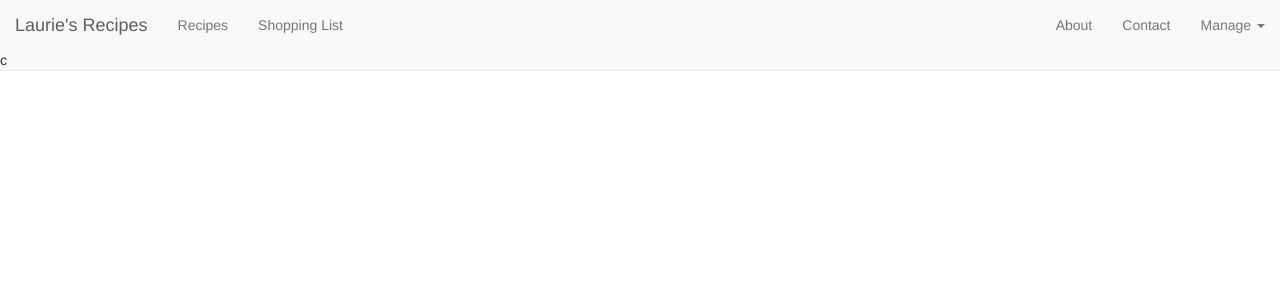
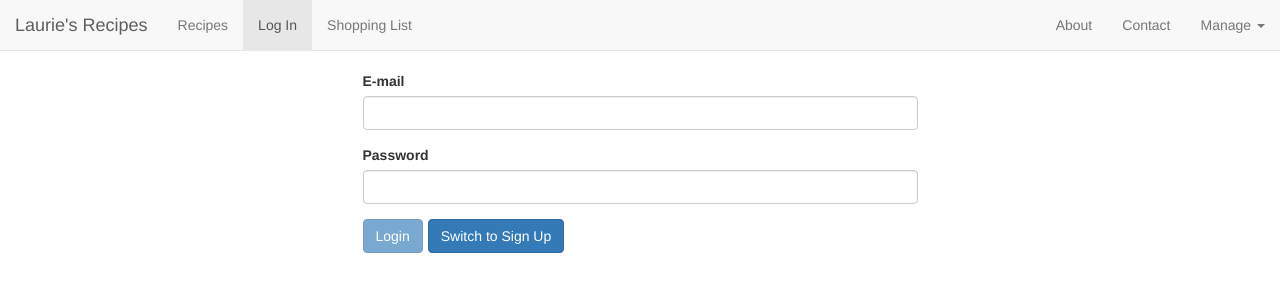
Before and after one commit to laurieroy/Angular9-Recipe-Shopping-List, an Angular app: page /auth in a window 1280 px wide. Before the commit this address led to /. Shown: the top 300 px of the page. Built offline with nearby package versions, Linux system fonts and the light colour scheme.

Commit message:
add auth

```diff
--- a/src/app/app-routing.module.ts
+++ b/src/app/app-routing.module.ts
@@ -1,5 +1,6 @@
 import { NgModule } from '@angular/core';
 import { RouterModule, Routes } from '@angular/router';
+import { AuthComponent } from './auth/auth.component';
 
 import { BookComponent } from './book/book.component';
 import { RecipeDetailComponent } from './book/recipe-detail/recipe-detail.component';
@@ -21,6 +22,7 @@ const appRoutes: Routes = [
   {path: 'sList', component: ShoppingListComponent, children: [
     {path: ':id/edit', component: ShoppingListEditComponent}
   ] },
+  { path: 'auth', component: AuthComponent}
 ];
 
 @NgModule({
--- a/src/app/app.module.ts
+++ b/src/app/app.module.ts
@@ -19,10 +19,13 @@ import { AppRoutingModule } from './app-routing.module';
 import { RecipeLandingComponent } from './book/recipe-landing/recipe-landing.component';
 import { RecipeEditComponent } from './book/recipe-edit/recipe-edit.component';
 import { RecipeService } from './book/recipe.service';
+import { AuthComponent } from './auth/auth.component';
+import { LoadingSpinnerComponent } from './shared/loading-spinner/loading-spinner.component';
 
 @NgModule({
   declarations: [
     AppComponent,
+    AuthComponent,
     HomeComponent,
     BookComponent,
     DropdownDirective,
@@ -35,6 +38,7 @@ import { RecipeService } from './book/recipe.service';
     RecipeListEditComponent,
     ShoppingListComponent,
     ShoppingListEditComponent,
+    LoadingSpinnerComponent,
   ],
   imports: [
     AppRoutingModule,
--- /dev/null
+++ b/src/app/auth/auth.component.html
@@ -0,0 +1,47 @@
+<div class="row">
+  <div class="col-xs-12 col-md-6 col-md-offset-3">
+    <div class="alert alert-danger" *ngIf="error">
+      <p>{{ error }}</p>
+    </div>
+    <div *ngIf="isLoading">
+      <app-loading-spinner></app-loading-spinner>
+    </div>
+    <form #authForm = "ngForm" (ngSubmit)="onSubmit(authForm)" *ngIf="!isLoading">
+      <div class="form-group">
+        <label for="email">E-mail</label>
+        <input
+          type="email"
+          name="email"
+          id="email"
+          class="form-control"
+          required
+          email
+          ngModel>
+      </div>
+      <div class="form-group">
+        <label for="password">Password</label>
+        <input
+          type="password"
+          name="password"
+          id="password"
+          required
+          minlength="6"
+          ngModel
+          class="form-control">
+      </div>
+      <div class="btn-toolbar">
+        <button
+          [disabled]="!authForm.valid"
+          class="btn btn-primary"
+          type="submit"
+          >{{ isLoginMode ? 'Login' : 'Sign Up' }}</button>
+
+        <button
+          class="btn btn-primary"
+          (click)="onSwitchMode()"
+          type="button"
+          >Switch to {{ isLoginMode ? 'Sign Up' : 'Login'}}</button>
+      </div>
+    </form>
+  </div>
+</div>
--- /dev/null
+++ b/src/app/auth/auth.component.ts
@@ -0,0 +1,53 @@
+import { Component } from '@angular/core';
+import { NgForm } from '@angular/forms';
+import { Router } from '@angular/router';
+import { Observable } from 'rxjs';
+import { AuthResponseData, AuthService } from './auth.service';
+
+@Component({
+  selector: 'app-auth',
+  templateUrl: './auth.component.html',
+})
+export class AuthComponent {
+  isLoginMode = true;
+  isLoading = false;
+  error: string = null;
+  constructor(private authService: AuthService, private router: Router) {}
+  onSwitchMode() {
+    this.isLoginMode = !this.isLoginMode;
+  }
+
+  onSubmit(form: NgForm) {
+    if (!form.valid) {
+      return;
+    }
+    const email = form.value.email;
+    const password = form.value.password;
+
+    let authObs: Observable<AuthResponseData>;
+
+    this.isLoading = true;
+    if (this.isLoginMode) {
+      authObs = this.authService.login(email, password);
+    } else {
+      authObs = this.authService.signup(email, password);
+    }
+
+    authObs.subscribe(
+      resData => {
+        console.log(resData);
+        this.isLoading = false;
+        this.router.navigate(['/recipes']);
+      }, errorMessage => {
+        console.log(errorMessage);
+        this.error = errorMessage;
+        this.isLoading = false;
+      });
+
+    form.reset();
+  }
+
+  signup() {
+
+  }
+}
--- /dev/null
+++ b/src/app/auth/auth.service.ts
@@ -0,0 +1,98 @@
+import { HttpClient, HttpErrorResponse } from '@angular/common/http';
+import { Injectable } from '@angular/core';
+import { Subject, throwError } from 'rxjs';
+import { catchError, tap } from 'rxjs/operators';
+import { User } from './user.model';
+
+export interface AuthResponseData {
+  idToken: string;
+  email: string;
+  refreshToken: string;
+  expiresIn: string;
+  localId: string;
+  registered: boolean;
+}
+
+@Injectable({ providedIn: 'root' })
+export class AuthService {
+  user = new Subject<User>();
+
+  constructor(private http: HttpClient) {}
+  signup(email: string, password: string) {
+    return this.http
+      .post<AuthResponseData>(
+        'https://identitytoolkit.googleapis.com/v1/accounts:signUp?key=AIzaSyAhfkWDlE7WlSwEu1QkCcVU-6i1bH5M20U',
+        {
+          email,
+          password,
+          returnSecureToken: true,
+        }
+      )
+      .pipe(
+        catchError(this.handleError),
+        tap((resData) => {
+          this.handleAuthentication(
+            resData.email,
+            resData.localId,
+            resData.idToken,
+            +resData.expiresIn
+          );
+        })
+      );
+  }
+
+  private handleAuthentication(
+    email: string,
+    userId: string,
+    token: string,
+    expiresIn: number
+  ) {
+    const expirationDate = new Date(new Date().getTime() + expiresIn * 1000);
+    const user = new User(email, userId, token, expirationDate);
+    this.user.next(user);
+  }
+
+  login(email: string, password: string) {
+    return this.http
+      .post<AuthResponseData>(
+        'https://identitytoolkit.googleapis.com/v1/accounts:signInWithPassword?key=AIzaSyAhfkWDlE7WlSwEu1QkCcVU-6i1bH5M20U',
+        {
+          email,
+          password,
+          returnSecureToken: true,
+        }
+      )
+      .pipe(catchError(this.handleError),
+        tap((resData) => {
+          this.handleAuthentication(
+            resData.email,
+            resData.localId,
+            resData.idToken,
+            +resData.expiresIn
+          );
+        })
+      );
+  }
+
+  private handleError(errorRes: HttpErrorResponse) {
+    let errorMessage = 'An unknown error occurred!';
+    if (!errorRes.error || !errorRes.error.error) {
+      return throwError(errorMessage);
+    }
+    // give some use cases to practice using a switch, but better to leave a general error code
+    switch (errorRes.error.error.message) {
+      case 'EMAIL_EXISTS':
+        errorMessage =
+          'This email address is already in use by another account.';
+        break;
+      case 'OPERATION_NOT_ALLOWED':
+        errorMessage = 'Password sign-in is disabled for this project.';
+        break;
+      case 'TOO_MANY_ATTEMPTS_TRY_LATER':
+        errorMessage =
+          'We have blocked all requests from this device due to unusual activity. Try again later.';
+        break;
+    }
+    return throwError(errorMessage);
+  }
+}
--- /dev/null
+++ b/src/app/auth/user.model.ts
@@ -0,0 +1,17 @@
+export class User {
+  constructor(
+    public email: string,
+    public id: string,
+    private _token: string,
+    private _tokenExpirationDate: Date
+  ) {}
+
+
+  public get token() : string {
+    if (!this._tokenExpirationDate || new Date() > this._tokenExpirationDate) {
+      return null;
+    }
+    return this._token;
+  }
+
+}
--- a/src/app/book/recipe-edit/recipe-edit.component.html
+++ b/src/app/book/recipe-edit/recipe-edit.component.html
@@ -2,7 +2,7 @@
   <div class="col-xs-12">
     <form [formGroup]="recipeForm" (ngSubmit)="onSubmit()">
       <div class="row">
-        <div class="row xs-12">
+        <div class="row xs-12 btn-toolbar">
           <button
             class="btn btn-success"
             type="submit"
@@ -44,7 +44,7 @@
         <div class="col-xs-12">
             <img
               [src]="imagePath.value"
-              class="image-responsive">
+              class="img-responsive">
           </div>
       </div>
       <div class="row">
@@ -68,7 +68,7 @@
               class="row"
               style="margin-top: 10px;"
               *ngFor="let ingredientCtrl of controls; let i=index"
-              formGroupName="i">
+              [formGroupName]="i">
               <div class="col-xs-8">
                 <input
                   type="text"
--- a/src/app/header/header.component.html
+++ b/src/app/header/header.component.html
@@ -14,6 +14,7 @@
       <ul class="nav navbar-nav">
         <!-- <li class="active"><a href="#">Home</a></li> -->
         <li routerLinkActive="active"><a routerLink="/recipes">Recipes</a></li>
+        <li routerLinkActive="active"><a routerLink="/auth">Log In</a></li>
         <li routerLinkActive="active"><a routerLink="/sList">Shopping List</a></li>
       </ul>
       <!-- <form class="navbar-form">
@@ -35,5 +36,5 @@
         </li>
       </ul>
     </div>
-  </div>c
+  </div>
 </nav>
--- a/src/app/list/shopping-list/shopping-list-edit/shopping-list-edit.component.ts
+++ b/src/app/list/shopping-list/shopping-list-edit/shopping-list-edit.component.ts
@@ -11,7 +11,7 @@ import { ShoppingListService } from '../shopping-list.service';
   styleUrls: ['./shopping-list-edit.component.css']
 })
 export class ShoppingListEditComponent implements OnInit, OnDestroy {
-  @ViewChild('slef', { static: false }) editSlForm: NgForm;
+  @ViewChild('slef', { static: true }) editSlForm: NgForm;
   subscription: Subscription;
   editMode = false;
   editedItemIndex: number;
```
